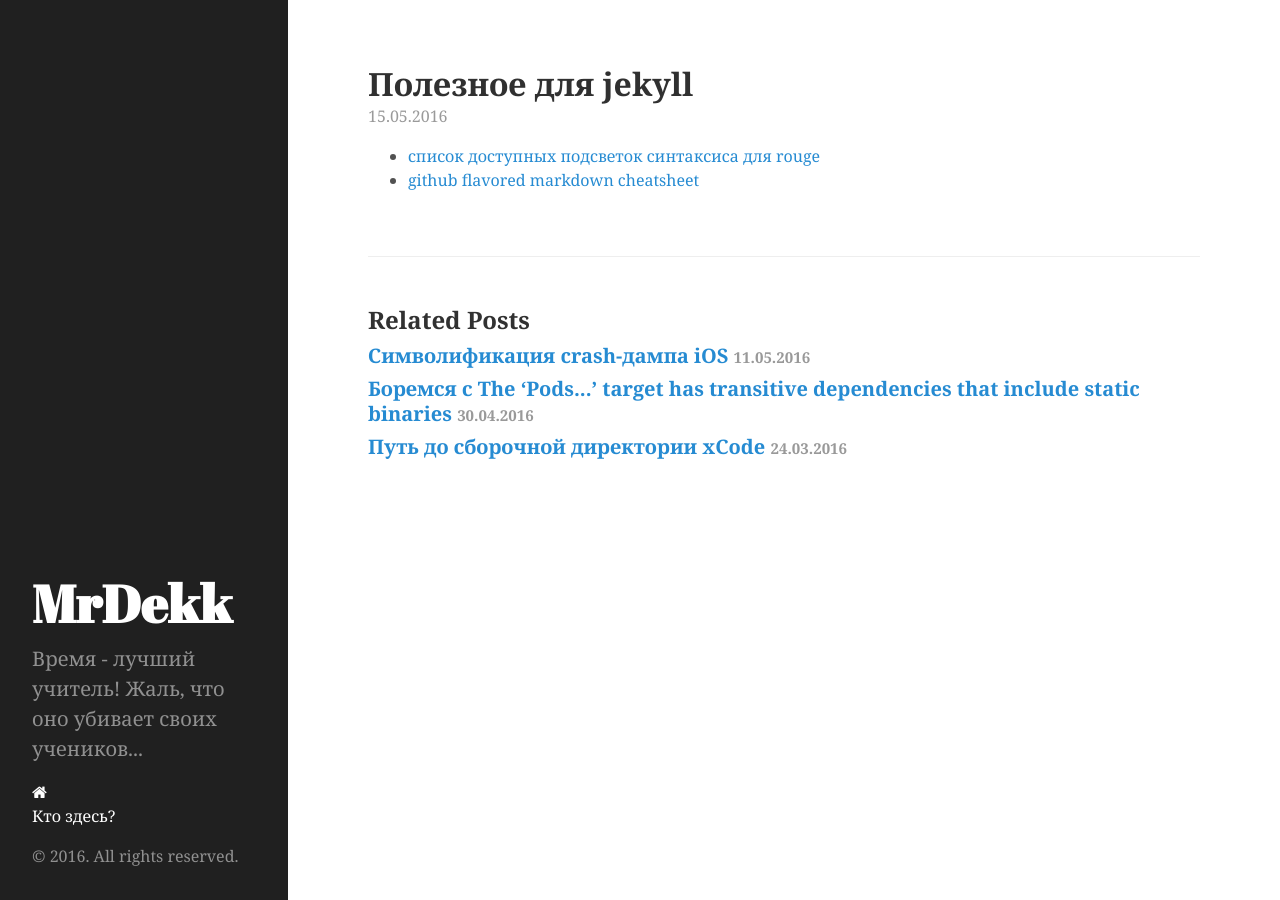
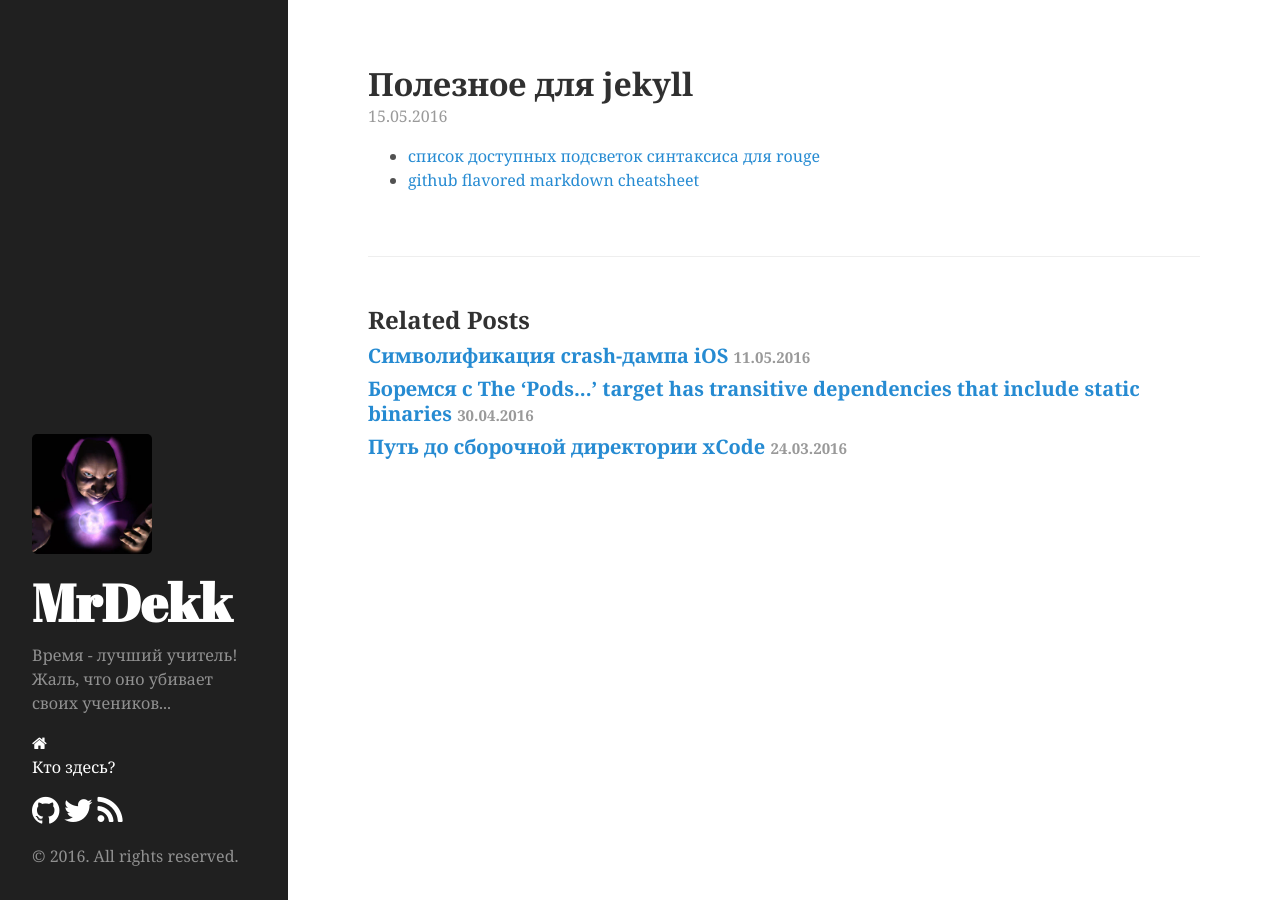
Before and after one commit to mrdekk/mrdekk.github.io, a Jekyll site: the page built from _posts/2016-05-15-jekyll-usefull-stuff.md, in a window 1280 px wide. Built offline with Jekyll 4.4.1, drawn with Linux system fonts in a browser that asks for light colours.

Commit message:
sidebar improvements

```diff
--- a/_includes/sidebar.html
+++ b/_includes/sidebar.html
@@ -1,8 +1,9 @@
 <div class="sidebar">
   <div class="container sidebar-sticky">
     <div class="sidebar-about">
+	  <img class="profile" alt="my-profile" src="/media/images/brujo.jpg" width="120px">
       <h1>{{ site.title }}</h1>
-      <p class="lead">{{ site.description }}</p>
+      <p class="description">{{ site.description }}</p>
     </div>
 
     <ul class="sidebar-nav">
@@ -27,6 +28,13 @@
       {% endfor %}
     </ul>
 
+	<p class="social-icons">
+		<!-- <a href="{{ site.baseurl }}/search"><i class="fa fa-search fa-2x"></i></a> -->
+		<a href="https://github.com/mrdekk"><i class="fa fa-github fa-2x"></i></a>
+		<a href="https://twitter.com/mrdekk"><i class="fa fa-twitter fa-2x"></i></a>
+		<a href="{{ site.baseurl}}/atom.xml"><i class="fa fa-rss fa-2x"></i></a>
+	</p>
+
     <p>&copy; {{ site.time | date: '%Y' }}. All rights reserved.</p>
   </div>
 </div>
```
Also changed, not shown: _posts/2016-05-15-jekyll-usefull-stuff.md (+3 -0 lines), media/images/brujo.jpg (added).
